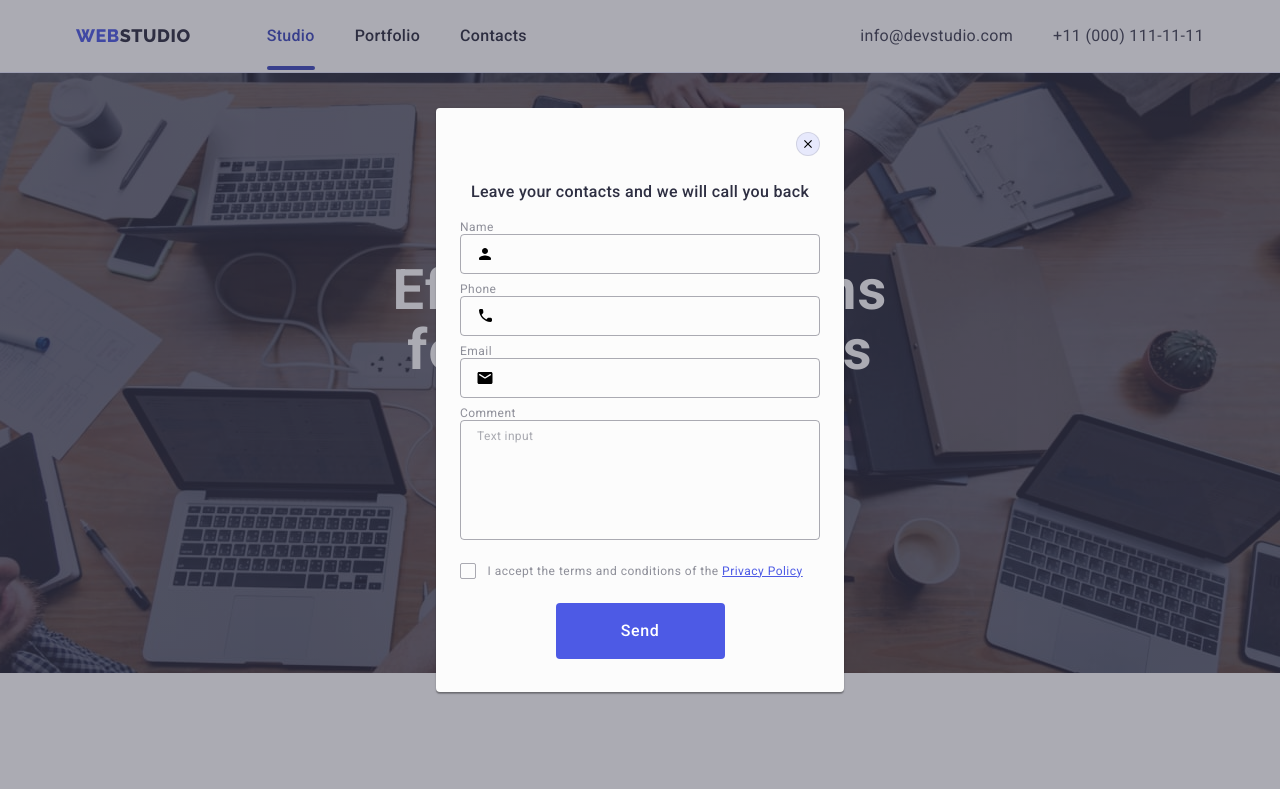
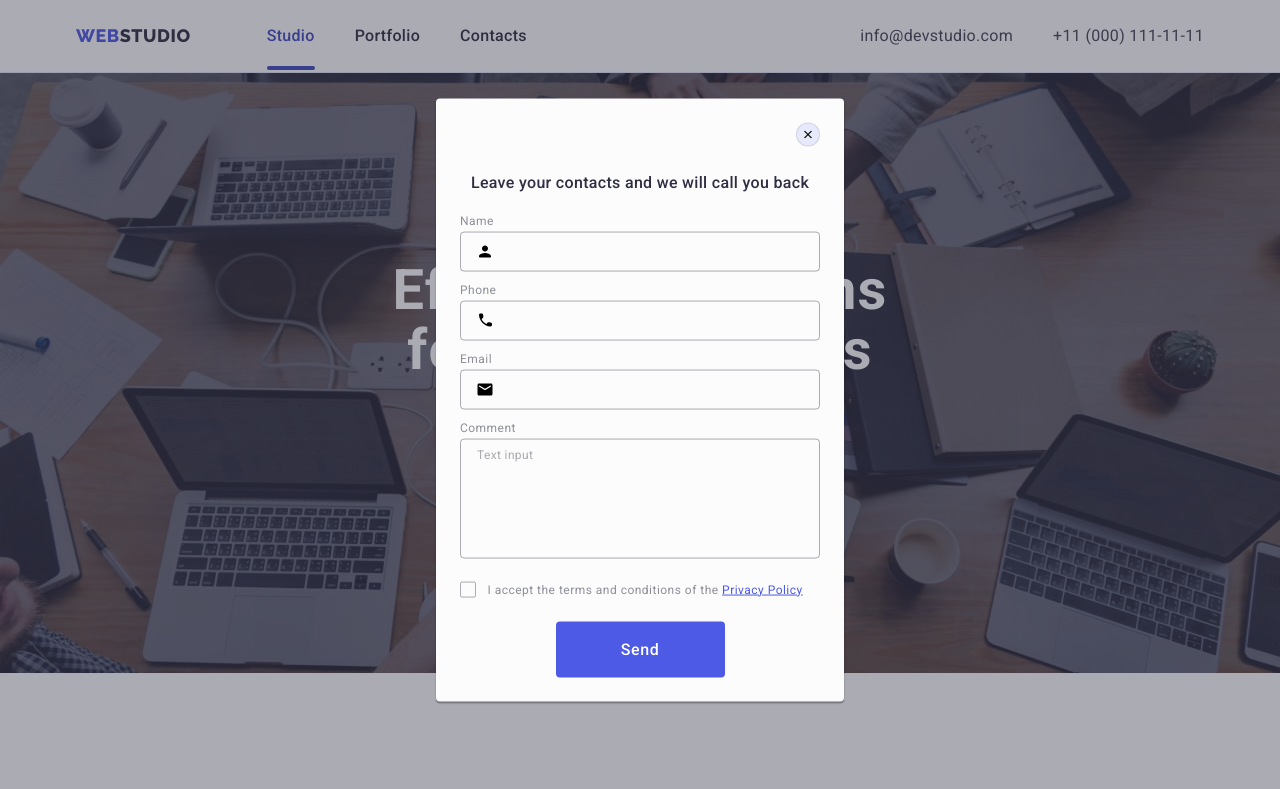
Before and after one commit to ihor-mikheyev/goit-markup-hw-05, a plain HTML site: page index.html in a window 1280 px wide. Both pictures are taken after a click on the button "Order Service". Shown: the top 789 px of the page. Drawn offline with nearby package versions, Linux system fonts and the light colour scheme.

Commit message:
Update styles.css

```diff
--- a/css/styles.css
+++ b/css/styles.css
@@ -602,7 +602,7 @@ img{
 
 .footer-social{
     margin: 0;
-    padding-right: 80px;
+    margin-right: 80px;
 }
 
 .footer-social-link{
@@ -782,11 +782,12 @@ img{
 }
 
 .modal-label{
+    display: inline-flex;
     color: #8E8F99;
     font-size: 12px;
     line-height: 1.17;
     letter-spacing: 0.04em;
-    display: block;
+    margin-bottom: 4px;
 }
 
 .input-wrap{
```
